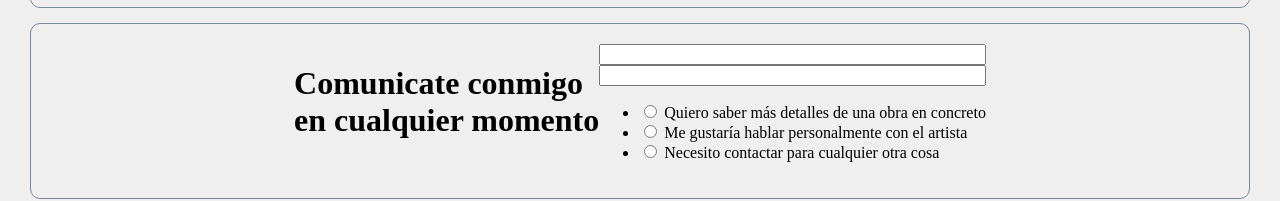
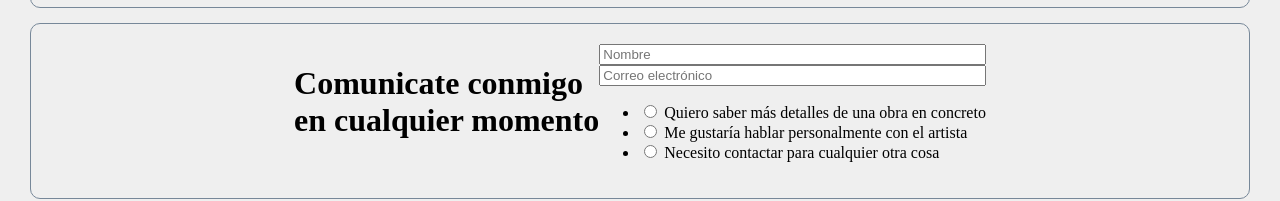
Before and after one commit to malmorox/nosik-art, a plain HTML site: page pages/about-me.html in a window 1280 px wide. Shown: the part 548-749 px from the top of the page. Drawn offline with Linux system fonts and the light colour scheme.

Commit message:
Cambiando la información de los cuadros

```diff
--- a/pages/about-me.html
+++ b/pages/about-me.html
@@ -49,8 +49,8 @@
                 </div>
                 <div class="nosik-contact-form">
                     <div class="nosik-contact-form-section">
-                        <input type="text" class="nosik-contact-form-fields" name="name" id="name"/>
-                        <input type="email" class="nosik-contact-form-fields" name="email" id="email"/>
+                        <input type="text" class="nosik-contact-form-fields" id="name" placeholder="Nombre"/>
+                        <input type="email" class="nosik-contact-form-fields" id="email" placeholder="Correo electrónico"/>
                         <ul class="nosik-contact-form-helplist" required>
                             <li>
                                 <label>
```
